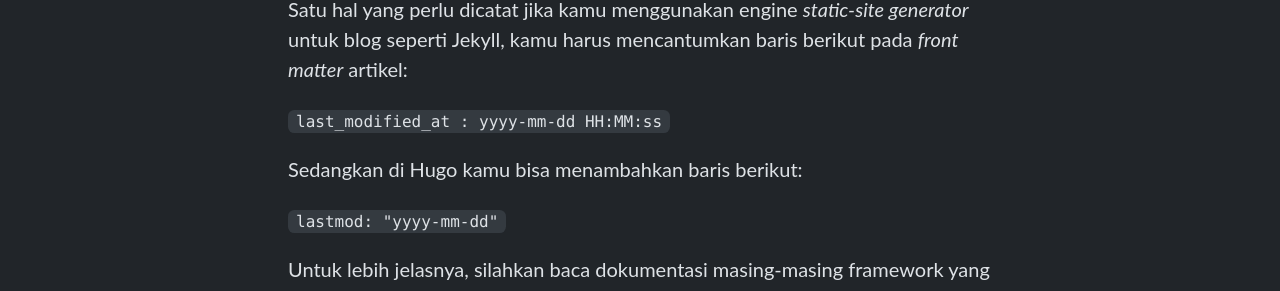
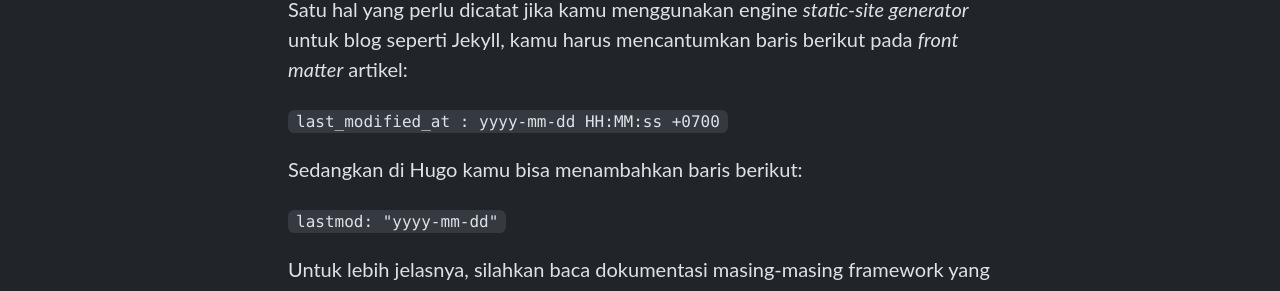
Before and after one commit to apynx/apynx.github.io, a Jekyll site: the page built from _posts/2022-06-19-update-posting-atau-buat-baru.md, in a window 1280 px wide. Shown: the part 958-1249 px from the top of the page. Built offline with Jekyll 4.4.1, drawn with Linux system fonts in a browser that asks for light colours; some web fonts are replaced.

Commit message:
update 2022-06-19-update-posting-atau-buat-baru.md

````diff
--- a/_posts/2022-06-19-update-posting-atau-buat-baru.md
+++ b/_posts/2022-06-19-update-posting-atau-buat-baru.md
@@ -21,7 +21,7 @@ Sistem crawler dari search engine utama seperti Google atau Bing menyukai blog y
 
 Satu hal yang perlu dicatat jika kamu menggunakan engine *static-site generator* untuk blog seperti Jekyll, kamu harus mencantumkan baris berikut pada *front matter* artikel:
 
-```last_modified_at : yyyy-mm-dd  HH:MM:ss```
+```last_modified_at : yyyy-mm-dd  HH:MM:ss +0700```
 
 Sedangkan di Hugo kamu bisa menambahkan baris berikut:
 
````
